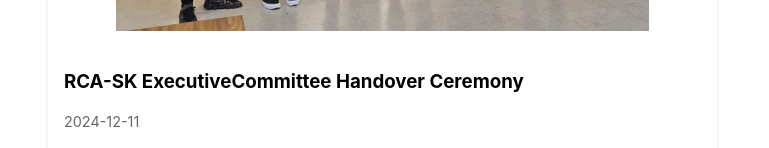
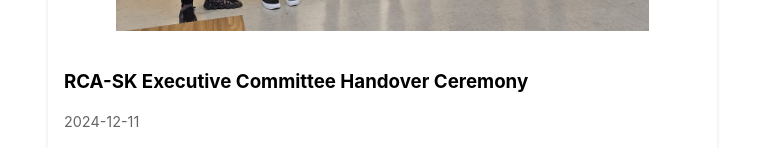
Before and after one commit to lonestarx1/rca-sk-website-2024, a React (Create React App) app: page / in a window 1280 px wide. Shown: the part 1119-1267 px from the top of the page, without its empty margins (8-777 px from the left). Built offline with nearby package versions, Linux system fonts and the light colour scheme.

Commit message:
add spacing

```diff
--- a/src/components/LatestNews.tsx
+++ b/src/components/LatestNews.tsx
@@ -14,7 +14,7 @@ const LatestNews: React.FC = () => {
   const newsItems: NewsItem[] = [
     {
       id: 1,
-      title: "RCA-SK ExecutiveCommittee Handover Ceremony",
+      title: "RCA-SK Executive Committee Handover Ceremony",
       date: "2024-12-11",
       description:
         "The official handover ceremony was help in Seoul, in presence of The Embassy of Rwanda in South Korea, The Outgoing Committee and The Electoral Board. The new committee was sworn in and will be serving for the next 2 years.",
```
